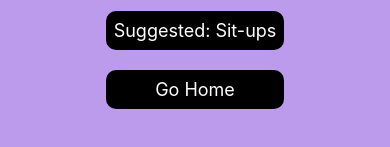
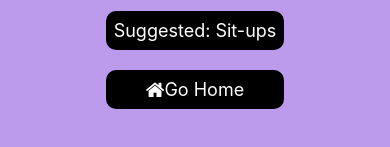
Before and after one commit to meera-develops/v2ExerciseApp, a React Native app: screen / in a window 390 px wide. Both pictures are taken after a click on the button "Push-ups". Shown: the part 393-540 px from the top of the page. Built offline with nearby package versions, Linux system fonts and the light colour scheme.

Commit message:
fixed home icon

```diff
--- a/components/Duration.js
+++ b/components/Duration.js
@@ -1,6 +1,7 @@
 import React, { useState, useEffect, useRef } from 'react';
 import { View, Text, StyleSheet } from 'react-native';
 import { Button } from 'react-native-elements';
+import Icon from 'react-native-vector-icons/FontAwesome';
 
 
 export default function Duration({ route, navigation }) {
@@ -86,7 +87,12 @@ export default function Duration({ route, navigation }) {
                 <Button title={"Stop Timer"} onPress={stop} buttonStyle={styles.button} />
                 <Button title={"Reset Timer"} onPress={reset} buttonStyle={styles.button} />
                 <Button title={`Suggested: ${suggestedExercise.title}`} onPress={suggestExercise}buttonStyle={styles.button} />
-                <Button title="Go Home" onPress={() => navigation.navigate('Home')} buttonStyle={styles.button} />
+                <Button
+                title="Go Home"
+                onPress={() => navigation.navigate('Home')} buttonStyle={styles.button}
+                icon={<Icon name="home" size={20} color='#fff'/>}
+                iconRight={false}
+                iconContainerStyle={{ marginRight: 30 }} />
             </View>
         </View>
     )
@@ -115,10 +121,9 @@ const styles = StyleSheet.create({
     button: {
         backgroundColor: '#000',
         borderRadius: 10,
-        padding: 8,
+        paddingVertical: 10,
+        paddingHorizontal: 10,
         marginBottom: 20,
-        borderColor: 'F1818B',
-        borderWidth: 3,
     },
     timer: {
         fontSize: 25,
@@ -131,5 +136,5 @@ const styles = StyleSheet.create({
         borderRadius: 20,
         marginBottom: 10,
 
-    }
+    },
 })
--- a/components/Home.js
+++ b/components/Home.js
@@ -1,8 +1,6 @@
 import React from 'react';
 import { Text, View, StyleSheet, FlatList } from 'react-native';
 import { Button } from 'react-native-elements';
-
-// add the Array, navigation params, and suggessted exercises part
 
 const exercises= [
     {
--- a/components/Repetition.js
+++ b/components/Repetition.js
@@ -1,6 +1,7 @@
 import React, { useState } from 'react';
 import { View, Text, StyleSheet } from 'react-native';
 import { Button } from 'react-native-elements';
+import Icon from 'react-native-vector-icons/FontAwesome';
 
 export default function Repetition({ route, navigation }) {
 
@@ -56,7 +57,10 @@ export default function Repetition({ route, navigation }) {
                 <Button title={`Suggested: ${suggestedExercise.title}`}
                     onPress={suggestExercise} buttonStyle={styles.button} />
                 <Button title="Go Home" onPress={() => navigation.navigate('Home')}
-                buttonStyle={styles.button} />
+                buttonStyle={styles.button}
+                icon={<Icon name="home" size={20} color='#fff'/>}
+                iconRight={false}
+                iconContainerStyle={{ marginRight: 30 }} />
             </View>
         </View>
     )
```
